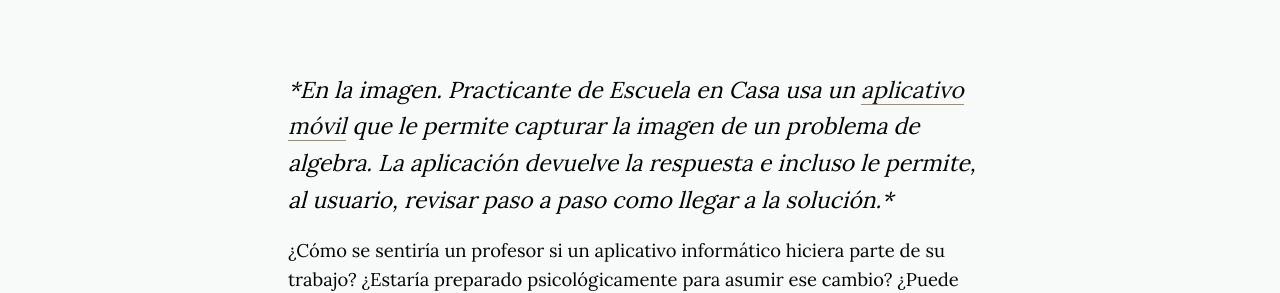
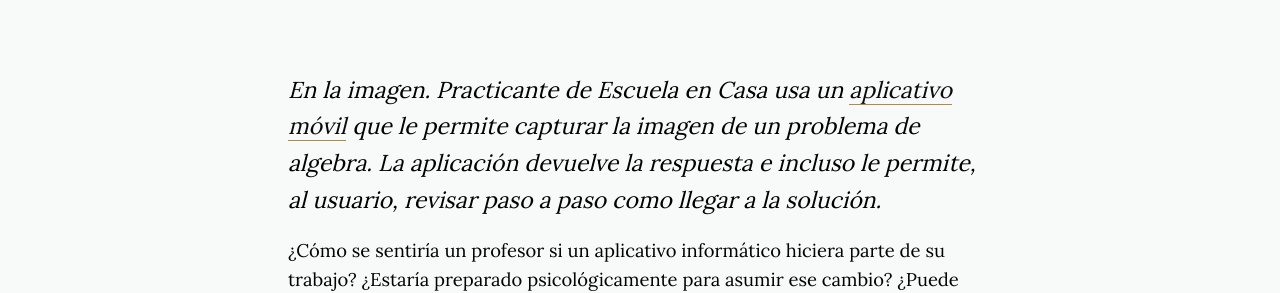
Before and after one commit to manuelvarzen/manuelvarzen.github.io, a Jekyll site: the page built from _posts/2018-11-20-digital-transformation-productivity-paradox.md, in a window 1280 px wide. Shown: the part 646-939 px from the top of the page. Built offline with Jekyll 4.4.1, drawn with Linux system fonts in a browser that asks for light colours; nearby versions of some CDN libraries.

```diff
--- a/_posts/2018-11-20-digital-transformation-productivity-paradox.md
+++ b/_posts/2018-11-20-digital-transformation-productivity-paradox.md
@@ -12,6 +12,6 @@ categories:
 - Digital Transformation
 - Productivity Paradox
 ---
-_*En la imagen. Practicante de Escuela en Casa usa un [aplicativo móvil](https://photomath.net/en/) que le permite capturar la imagen  de un problema de algebra. La aplicación devuelve la respuesta e incluso le permite, al usuario, revisar paso a paso como llegar a la solución.*_
+_En la imagen. Practicante de Escuela en Casa usa un [aplicativo móvil](https://photomath.net/en/) que le permite capturar la imagen  de un problema de algebra. La aplicación devuelve la respuesta e incluso le permite, al usuario, revisar paso a paso como llegar a la solución._
 
 ¿Cómo se sentiría un profesor si un aplicativo informático hiciera parte de su trabajo? ¿Estaría preparado psicológicamente para asumir ese cambio? ¿Puede asimilarlo o rechazarlo, ignorarlo o atenderlo? Para todas las posibilidades existentes lo cierto es que debería prepararse para aquel concepto llamado “transformación digital” acuñado en los espacios de negocios y que hoy (y desde ayer) se traslada hacia el campo de la educación.
```
